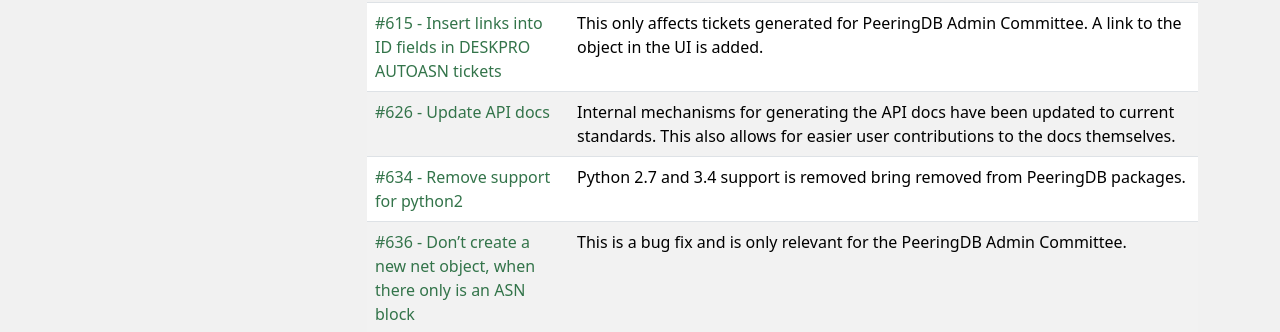
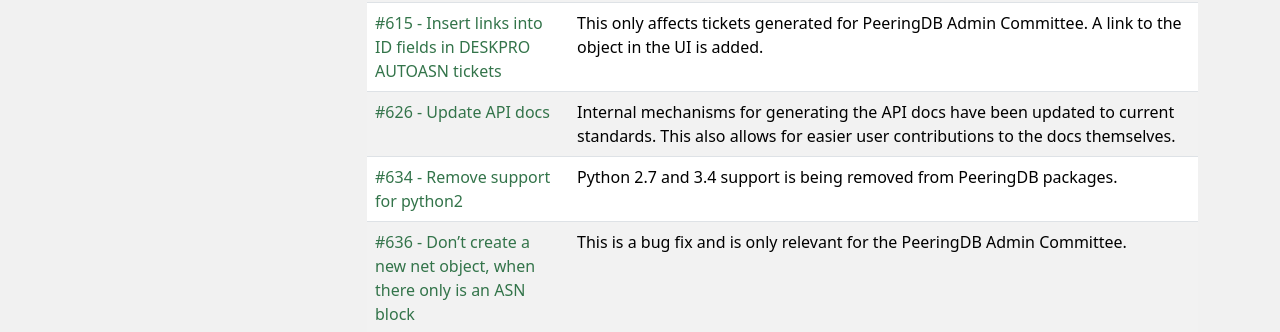
Before and after one commit to peeringdb/docs, an MkDocs documentation site: the page built from docs/release_notes/index.md, in a window 1280 px wide and 900 px high, scrolled down 1516 px. Shown: the part 213-545 px from the top of the window. Built offline with MkDocs 1.6.1, drawn with Linux system fonts in a browser that asks for light colours; nearby versions of some CDN libraries.

Commit message:
Release notes copy edits.

```diff
--- a/docs/release_notes/index.md
+++ b/docs/release_notes/index.md
@@ -27,7 +27,7 @@
 | [#609 - When creating an ix via the API also return ixlan_id and ixpfx_id](https://github.com/peeringdb/peeringdb/issues/609) | When creating an IX record via API, the call will also return the implicitly created ixlan_id and ixpfx_id. This makes it simpler and reduces the number of calls that need to be made to the API. |
 | [#615 - Insert links into ID fields in DESKPRO AUTOASN tickets](https://github.com/peeringdb/peeringdb/issues/615) | This only affects tickets generated for PeeringDB Admin Committee. A link to the object in the UI is added. |
 | [#626 - Update API docs](https://github.com/peeringdb/peeringdb/issues/626) | Internal mechanisms for generating the API docs have been updated to current standards. This also allows for easier user contributions to the docs themselves. |
-| [#634 - Remove support for python2](https://github.com/peeringdb/peeringdb/issues/634) | Python 2.7 and 3.4 support is removed bring removed from PeeringDB packages. |
+| [#634 - Remove support for python2](https://github.com/peeringdb/peeringdb/issues/634) | Python 2.7 and 3.4 support is being removed from PeeringDB packages. |
 | [#636 - Don’t create a new net object, when there only is an ASN block](https://github.com/peeringdb/peeringdb/issues/636) | This is a bug fix and is only relevant for the PeeringDB Admin Committee. |
 | [#667 - Fix use autocomplete fields in the admincom controlpanel to speed up loading times](https://github.com/peeringdb/peeringdb/issues/667) | This is a bug fix and is only relevant for the PeeringDB Admin Committee. |
 
```
